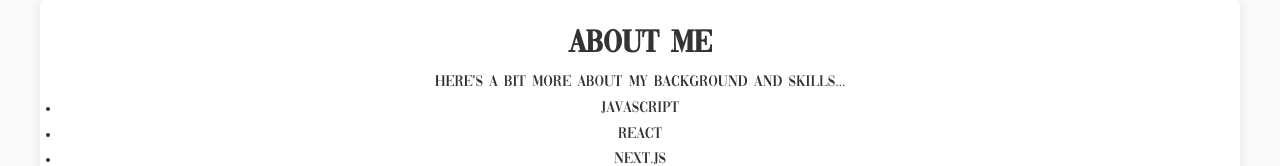
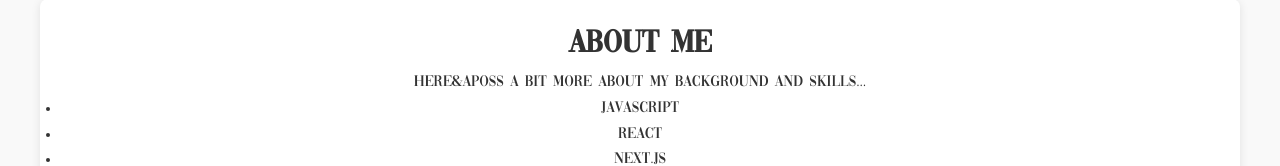
Before and after one commit to dne15/portfolio, a Next.js app in the folder my-app/: page /about in a window 1280 px wide. Shown: the part 310-476 px from the top of the page. Built offline with nearby package versions, Linux system fonts and the light colour scheme.

Commit message:
removed &

```diff
--- a/my-app/src/app/about/page.js
+++ b/my-app/src/app/about/page.js
@@ -4,7 +4,7 @@
   return (
     <div>
       <h1>About Me</h1>
-      <p>Here's a bit more about my background and skills...</p>
+      <p>Here&aposs a bit more about my background and skills...</p>
       <Skills />
     </div>
   )
```
